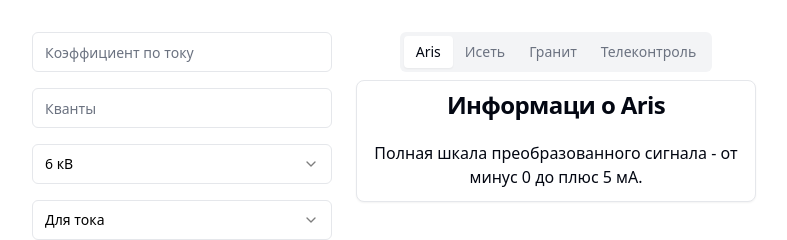
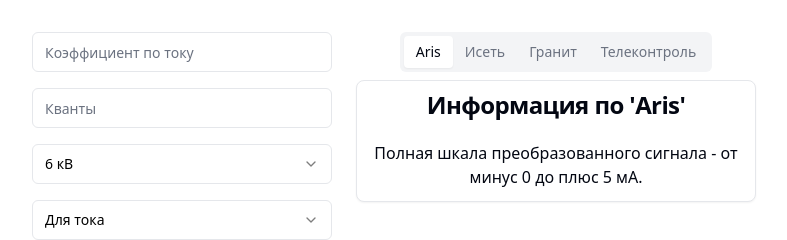
Before and after one commit to BolotnikovMS/calculator, a React (Vite) app: page / in a window 1280 px wide. Shown: the top 240 px of the page, without its empty margins (246-1033 px from the left). Built offline with nearby package versions, Linux system fonts and the light colour scheme.

Commit message:
fix: Fix

```diff
--- a/src/components/simple/informationQuanta/index.tsx
+++ b/src/components/simple/informationQuanta/index.tsx
@@ -15,7 +15,7 @@
         <TabsContent key={item.device} value={item.device}>
           <Card>
             <CardHeader className='p-3'>
-              <CardTitle>Информаци о {item.name}</CardTitle>
+              <CardTitle>Информация по '{item.name}'</CardTitle>
             </CardHeader>
             <CardContent className="p-3">
               <div>
```
